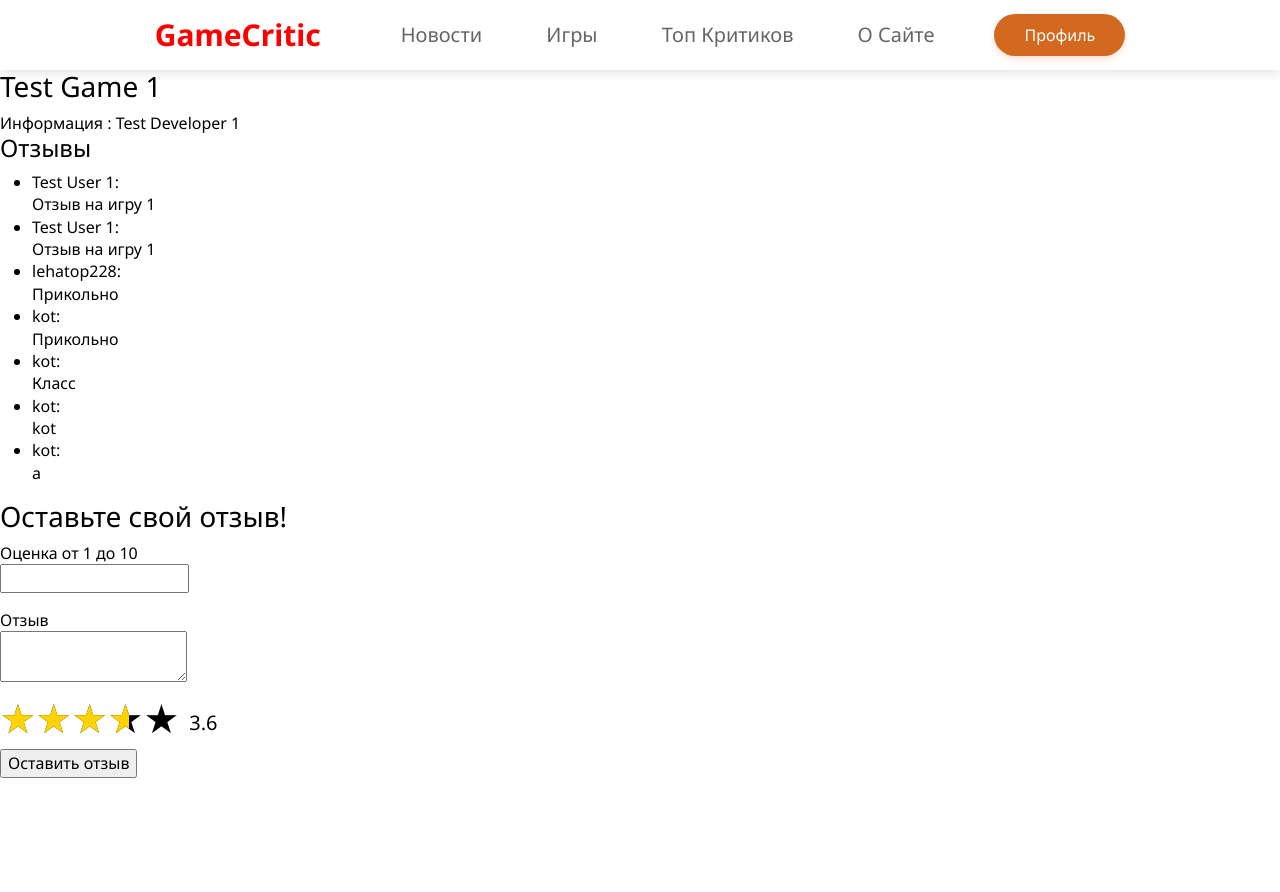
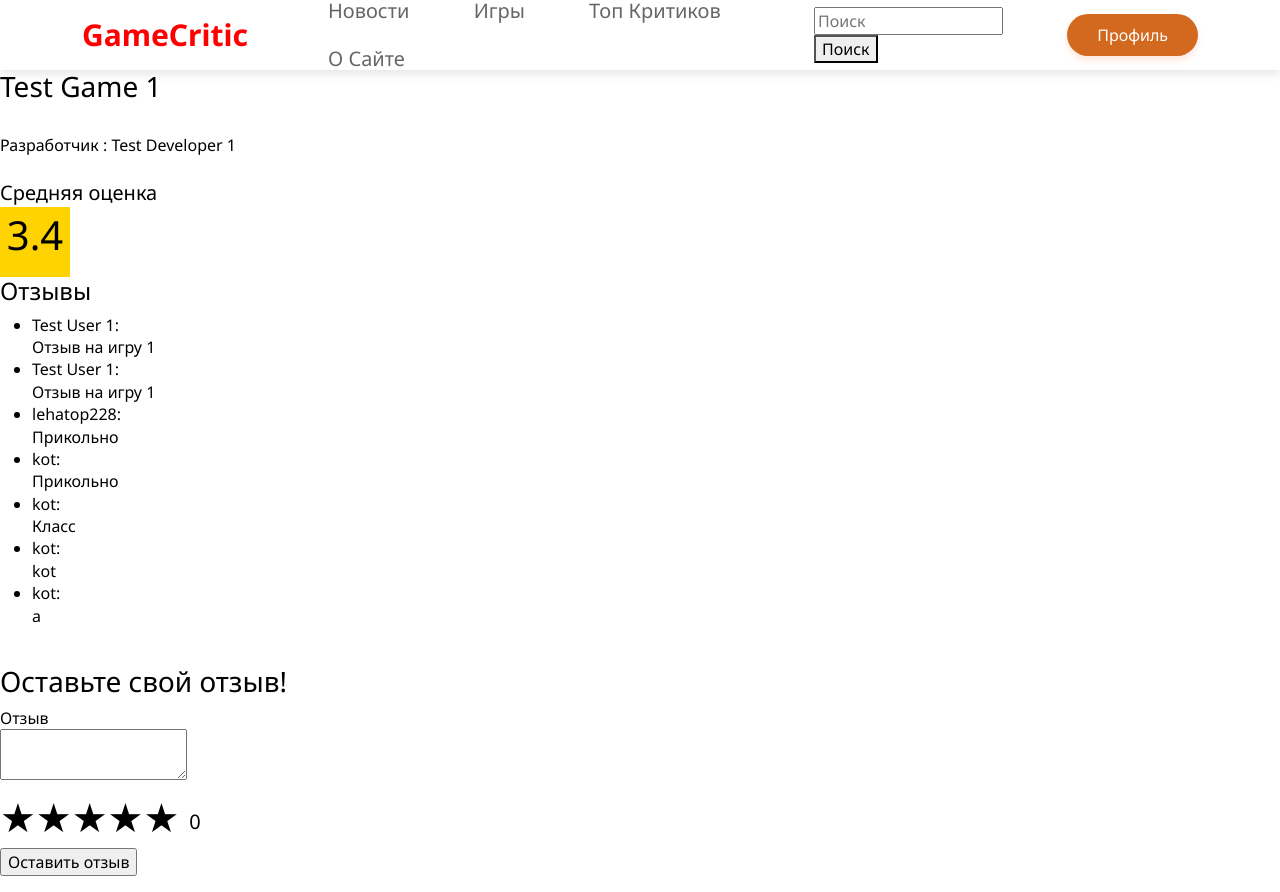
Before and after one commit to Ivan-Top-Pudge/GameCritics, a Flask app: a page that uses templates/index.html in a window 1280 px wide. Before the commit the page ends 778 px from the top, so only its background shows below. Run offline with Flask 3, Linux system fonts and the light colour scheme; a user stored in the database is signed in; data comes from the database, SQL or seed files in the repository; both versions use the stored data as it was after the commit; some libraries are stand-ins or nearby versions.

Commit message:
Рабочие звезды в отзыве на игру. Начал делать поиск

```diff
--- a/forms/review_form.py
+++ b/forms/review_form.py
@@ -4,6 +4,6 @@ from wtforms.validators import DataRequired, NumberRange
 
 
 class ReviewForm(FlaskForm):
-    rate = FloatField('Оценка от 1 до 10', validators=[DataRequired(), NumberRange(1, 10)])
+    rate = FloatField('Оценка', validators=[DataRequired(), NumberRange(1, 5)])
     content = TextAreaField('Отзыв', validators=[DataRequired()])
     submit = SubmitField('Оставить отзыв')
--- /dev/null
+++ b/forms/search.py
@@ -0,0 +1,8 @@
+from flask_wtf import FlaskForm
+from wtforms import SubmitField, StringField
+from wtforms.validators import DataRequired
+
+
+class SearchForm(FlaskForm):
+    searched = StringField('Searched', validators=[DataRequired()])
+    submit = SubmitField('Искать')
--- a/main.py
+++ b/main.py
@@ -10,6 +10,7 @@ from forms.login import LoginForm
 from forms.register import RegisterForm
 from forms.review_form import ReviewForm
 from forms.news_form import NewsForm
+from forms.search import SearchForm
 
 app = Flask(__name__)
 app.config['SECRET_KEY'] = 'critic_secret_key'
@@ -45,22 +46,25 @@ def games_list():
     return render_template('games.html', games=games)
 
 
-@app.route('/games/<link>', methods=['GET', 'POST'])
+@app.route('/games/<string:link>', methods=['GET', 'POST'])
 def game_info(link: str):
     form = ReviewForm()
     db_sess = db_session.create_session()
     game = db_sess.query(Game).filter(Game.link == link).first()
-    reviews = db_sess.query(Review).filter(Review.game_id == game.id)
-    if form.validate_on_submit():
-        review = Review()
-        review.content = form.content.data
-        review.author = current_user.id
-        review.rate = form.rate.data
-        review.game_id = game.id
-        db_sess.add(review)
-        db_sess.commit()
-        return redirect('/')
-    return render_template('game_info.html', game=game, reviews=reviews, form=form)
+    reviews = db_sess.query(Review).filter(Review.game_id == game.id).all()
+    avg_rate = round(sum([review.rate for review in reviews if review.rate]) / len(reviews), 1)
+    if form.validate_on_submit() and current_user.is_authenticated:
+        if game.id not in [review.game_id for review in current_user.reviews]:
+            review = Review()
+            review.content = form.content.data
+            review.author = current_user.id
+            review.rate = form.rate.data
+            review.game_id = game.id
+            db_sess.add(review)
+            db_sess.commit()
+            return redirect('/')
+        abort(409)
+    return render_template('game_info.html', game=game, reviews=reviews, form=form, average=avg_rate)
 
 
 @app.route('/info')
@@ -201,11 +205,25 @@ def decline(data_type: str, item_id: int):
     abort(403)
 
 
+@app.route('/search', methods=['POST'])
+def search():
+    form = SearchForm()
+    if form.validate_on_submit():
+        searched = form.searched.data
+        return render_template('search.html', form=form, searched=searched)
+
+
 @app.errorhandler(403)
 def access_denied(e):
     return render_template('403.html')
 
 
+@app.context_processor
+def base():
+    form = SearchForm()
+    return dict(form=form)
+
+
 if __name__ == '__main__':
     db_session.global_init("db/main.db")
     app.run(port=8080, host='127.0.0.1')
--- a/static/css/reviews.css
+++ b/static/css/reviews.css
@@ -56,3 +56,16 @@
     line-height: 1;
     padding: 0px 0px 0px 10px;
 }
+
+.average-rate{
+    font-size: 20px;
+}
+
+.rate-value{
+    width: 70px;
+    height: 70px;
+    background-color: #ffd300;
+    font-size: 40px;
+    text-align: center;
+    text-decoration: white;
+}
--- a/templates/game_info.html
+++ b/templates/game_info.html
@@ -10,8 +10,14 @@
 
 {%block body%}
 <h3>{{game.title}}</h3>
+<br>
+<div>Разработчик : {{game.developer}}</div>
+<br>
 
-<div>Информация : {{game.developer}}</div>
+<div class="average-rate">
+    Средняя оценка
+    <div class="rate-value">{{average}}</div>
+</div>
 
 <div class="reviews">
     <h4>Отзывы</h4>
@@ -27,18 +33,10 @@
 
 
 {% if current_user.is_authenticated %}
+    <br>
     <h3>Оставьте свой отзыв!</h3>
     <form action="" method="post">
         {{ form.hidden_tag() }}
-        <p class="field">
-            {{ form.rate.label }}<br>
-            {{ form.rate(class="form-control", type="float") }}<br>
-            {% for error in form.rate.errors %}
-                <div class="alert alert-danger" role="alert">
-                    {{ error }}
-                </div>
-            {% endfor %}
-        </p>
         <p class="field">
             {{ form.content.label }}<br>
             {{ form.content(class="form-control", type="string") }}<br>
@@ -53,15 +51,20 @@
             <div class="rating_body">
                 <div class="rating_active"></div>
                 <div class="rating_items">
-                    <input type="radio" class="rating_item" value="1" name="rating">
-                    <input type="radio" class="rating_item" value="2" name="rating">
-                    <input type="radio" class="rating_item" value="3" name="rating">
-                    <input type="radio" class="rating_item" value="4" name="rating">
-                    <input type="radio" class="rating_item" value="5" name="rating">
+                    <input type="radio" class="rating_item" value="1" name="rate">
+                    <input type="radio" class="rating_item" value="2" name="rate">
+                    <input type="radio" class="rating_item" value="3" name="rate">
+                    <input type="radio" class="rating_item" value="4" name="rate">
+                    <input type="radio" class="rating_item" value="5" name="rate">
                 </div>
             </div>
-            <div class="rating_value">3.6</div>
+            <div class="rating_value">0</div>
         </div>
+        {% for error in form.rate.errors %}
+                <div class="alert alert-danger" role="alert">
+                    {{ error }}
+                </div>
+            {% endfor %}
 
         <p>{{ form.submit(type="submit", class="btn btn-primary") }}</p>
 
--- a/templates/index.html
+++ b/templates/index.html
@@ -33,7 +33,12 @@
                     <li><a href="/top-users">Топ Критиков</a></li>
                     <li><a href="/info">О Сайте</a></li>
                 </ul>
-
+				<form method="POST" action="{{url_for('search')}}">
+					{{ form.hidden_tag() }}
+					<input type="search" class="form-control" placeholder="Поиск"
+					aria-label="Search", name="searched">
+					<button class="btn btn-outline-secondary" type="submit">Поиск</button>
+				</form>
 			{% if current_user.is_authenticated %}
             	<a href="/profile/{{current_user.id}}" class="profile">Профиль</a>
 			{% else %}
```
Also changed, not shown: templates/search.html (added, +8 -0 lines), db/main.db.
